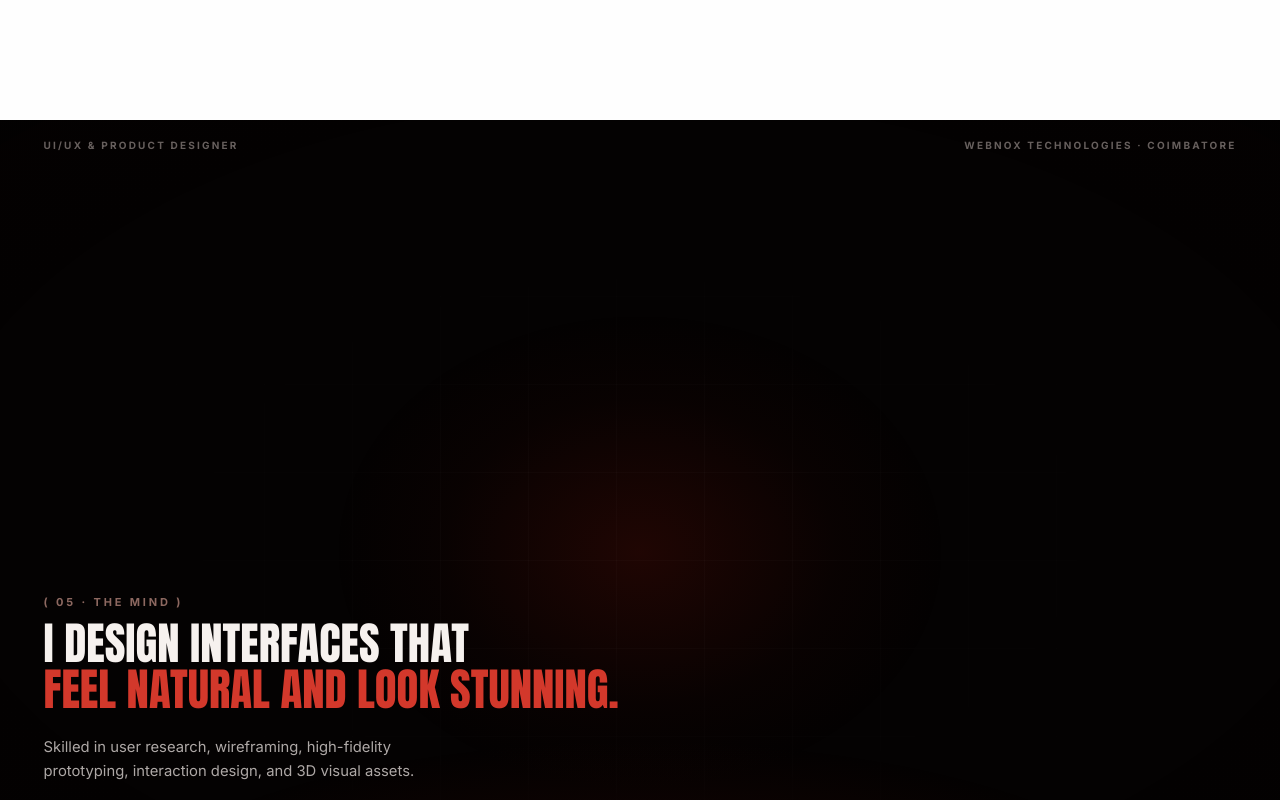
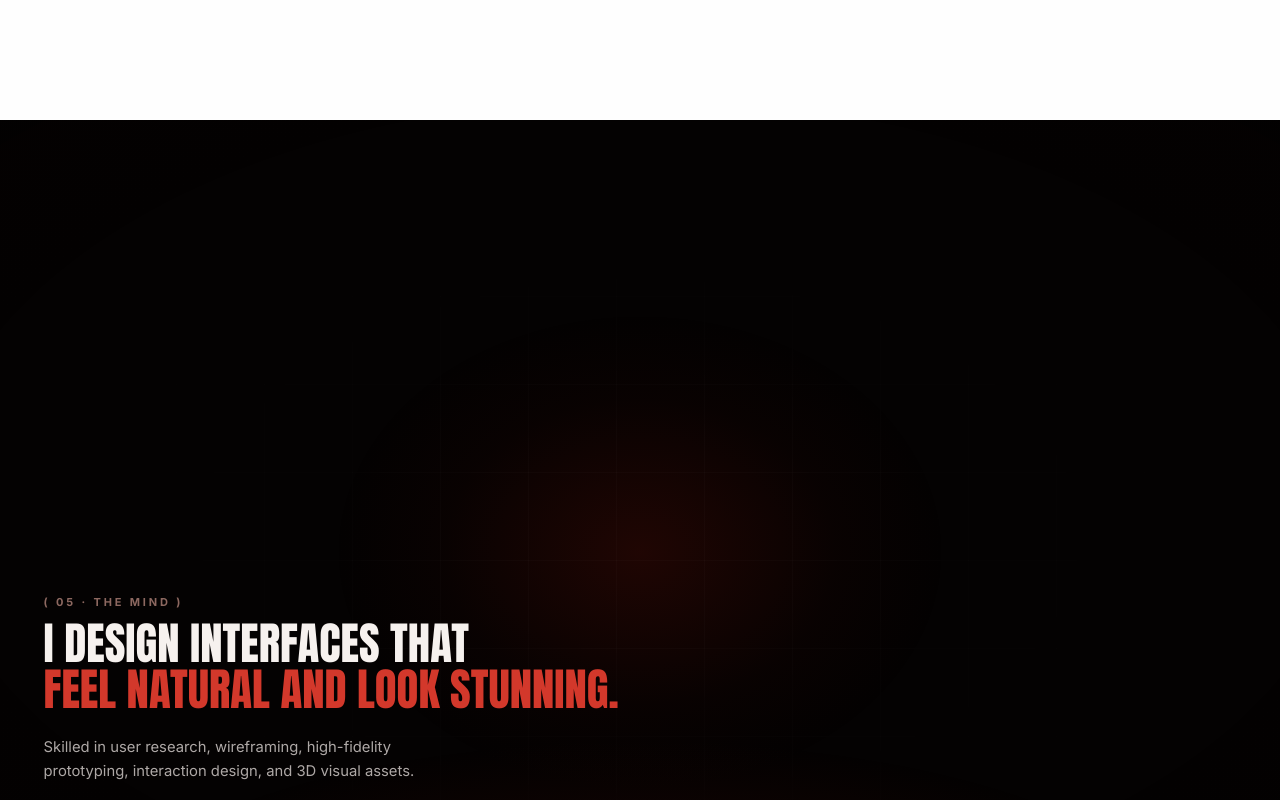
Before and after one commit to Muthukumar03/Muthu-Portfolio, a Next.js app: page / in a window 1280 px wide. Shown: the part 6600-7400 px from the top of the page. Built offline with nearby package versions, Linux system fonts and the light colour scheme.

Commit message:
unwanted text removed

```diff
--- a/src/app/globals.css
+++ b/src/app/globals.css
@@ -2382,6 +2382,10 @@ html.works-open .wk { display: block; }
    ============================================================ */
 .rb {
   position: relative;
+  /* overflow:clip (not hidden) so sticky children are still allowed to
+     stick, but 3D-transformed descendants cannot paint outside the
+     section's own bounding box into the next section. */
+  overflow: clip;
   background: #040202;
   color: #fff;
   --rbIn: 0;    /* section entrance 0..1 */
@@ -2400,6 +2404,10 @@ html.works-open .wk { display: block; }
   height: 100vh;
   height: 100svh;
   overflow: hidden;
+  /* A translate(0) forces a new compositing layer, which means the
+     browser flattens the 3D context here — children with
+     transform-style:preserve-3d can no longer escape the overflow clip. */
+  transform: translate(0);
 }
 
 /* --- environment ------------------------------------------------ */
@@ -2877,6 +2885,10 @@ html.works-open .wk { display: block; }
    ============================================================ */
 .ed {
   position: relative;
+  /* Establish an isolated stacking context so this section always
+     paints on top of the previous section's sticky/3D elements. */
+  isolation: isolate;
+  z-index: 1;
   background: #050202;
   color: #fff;
 }
--- a/src/components/BigRobotSection.tsx
+++ b/src/components/BigRobotSection.tsx
@@ -314,12 +314,8 @@ export default function BigRobotSection() {
             <span className="rb-vignette"></span>
           </div>
 
-          <p className="rb-tag rb-tag--l" data-slot="rb-label-l">
-            {copy.labels.left}
-          </p>
-          <p className="rb-tag rb-tag--r" data-slot="rb-label-r">
-            {copy.labels.right}
-          </p>
+
+
 
           <div className="rb-space">
             <div className="rb-stage">
--- a/src/components/CreativeSection.tsx
+++ b/src/components/CreativeSection.tsx
@@ -578,8 +578,6 @@ export default function CreativeSection({ onOpenWorks }: CreativeSectionProps) {
 
         {/* Section 02 -> 03 Puzzle transition layers */}
         <div className="s3-atmo" aria-hidden="true">
-          <p className="s3-credit s3-credit--l">MyCreativeHunch Studio</p>
-          <p className="s3-credit s3-credit--r">&copy; 2026 MyCreativeHunch</p>
         </div>
 
         {/* Section 03: About Me */}
@@ -590,10 +588,7 @@ export default function CreativeSection({ onOpenWorks }: CreativeSectionProps) {
             <span className="p3-dim-3">Ready to Scale</span>
           </div>
 
-          <p className="p3-corner p3-corner--l">
-            Transforming <b>Visions</b> to Reality
-          </p>
-          <p className="p3-corner p3-corner--r">www.mycreativehunch.com</p>
+
 
           <div className="ab-comp">
             <span className="ab-title-mask">
@@ -732,8 +727,6 @@ export default function CreativeSection({ onOpenWorks }: CreativeSectionProps) {
             </div>
 
             <div className="ab-foot">
-              <span>( 03 &middot; About )</span>
-              <span>Website &middot; Mobile App &middot; Dashboard</span>
             </div>
           </div>
 
--- a/src/components/EditorialSection.tsx
+++ b/src/components/EditorialSection.tsx
@@ -181,9 +181,7 @@ export default function EditorialSection() {
 
           <div className="ed-grid">
             <div className="ed-left">
-              <p className="ed-eyebrow" data-slot="ed-eyebrow">
-                {copy.eyebrow}
-              </p>
+
               <h2 className="ed-statement">
                 <span className="ed-mask">
                   <span className="ed-line" data-slot="ed-line-1">
--- a/src/components/Footer.tsx
+++ b/src/components/Footer.tsx
@@ -90,9 +90,7 @@ export default function Footer({ onOpenWorks }: FooterProps) {
       </div>
 
       <div className="ft-in">
-        <p className="ft-eyebrow" data-slot="ft-eyebrow">
-          {copy.eyebrow}
-        </p>
+
 
         <h2 className="ft-headline">
           <span className="ft-mask">
--- a/src/components/SmallRobotSection.tsx
+++ b/src/components/SmallRobotSection.tsx
@@ -242,9 +242,7 @@ export default function SmallRobotSection() {
 
       <div className="sr-inner">
         <div className="sr-copy">
-          <p className="sr-eyebrow" data-slot="sr-eyebrow">
-            {copy.eyebrow}
-          </p>
+
           <h2 className="sr-title">
             <span data-slot="sr-title-1">{copy.titleLines[0]}</span>
             <span data-slot="sr-title-2">{copy.titleLines[1]}</span>
```
